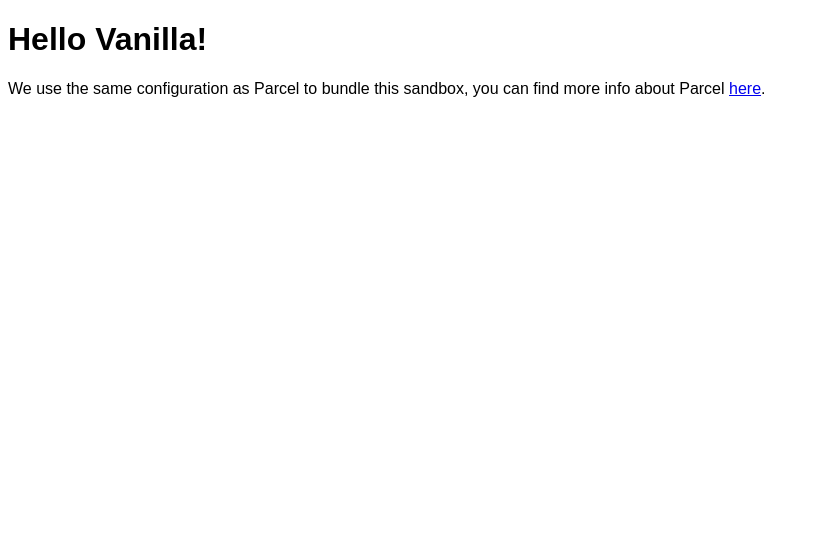
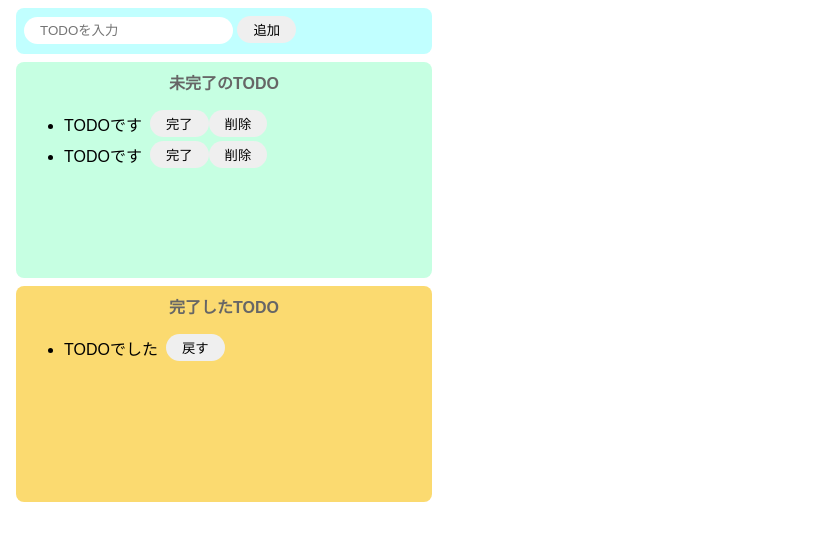
Before and after one commit to TrustNakashima/codesandbox-todo-js, a website built with Parcel: page index.html in a window 1280 px wide. Shown: the whole page, without its empty margins (0-819 px from the left). Built offline with nearby package versions, Linux system fonts and the light colour scheme.

Commit message:
セクション33まで完了

```diff
--- a/index.html
+++ b/index.html
@@ -1,16 +1,39 @@
 <!DOCTYPE html>
 <html>
+  <head>
+    <title>TODO(JS)</title>
+    <meta charset="UTF-8" />
+  </head>
 
-<head>
-	<title>Parcel Sandbox</title>
-	<meta charset="UTF-8" />
-</head>
-
-<body>
-	<div id="app"></div>
-
-	<script src="src/index.js">
-	</script>
-</body>
-
+  <body>
+    <div class="input-area">
+      <input id="add-text" placeholder="TODOを入力" />
+      <button id="add-button">追加</button>
+    </div>
+    <div class="incomplete-area">
+      <p class="title">未完了のTODO</p>
+      <ul id="incomplete-list">
+        <div class="list-row">
+          <li>TODOです</li>
+          <button>完了</button>
+          <button>削除</button>
+        </div>
+        <div class="list-row">
+          <li>TODOです</li>
+          <button>完了</button>
+          <button>削除</button>
+        </div>
+      </ul>
+    </div>
+    <div class="complete-area">
+      <p class="title">完了したTODO</p>
+      <ul>
+        <div class="list-row">
+          <li>TODOでした</li>
+          <button>戻す</button>
+        </div>
+      </ul>
+    </div>
+    <script src="src/index.js"></script>
+  </body>
 </html>
--- a/src/index.js
+++ b/src/index.js
@@ -1,10 +1,41 @@
 import "./styles.css";
 
-document.getElementById("app").innerHTML = `
-<h1>Hello Vanilla!</h1>
-<div>
-  We use the same configuration as Parcel to bundle this sandbox, you can find more
-  info about Parcel
-  <a href="https://parceljs.org" target="_blank" rel="noopener noreferrer">here</a>.
-</div>
-`;
+const onClickAdd = () => {
+  // テキストボックスの値を取得し、初期化
+  const inputText = document.getElementById("add-text").value;
+  document.getElementById("add-text").value = "";
+
+  // div生成
+  const div = document.createElement("div");
+  div.className = "list-row";
+
+  // li生成
+  const li = document.createElement("li");
+  li.innerText = inputText;
+
+  // button（完了）生成
+  const completeButton = document.createElement("button");
+  completeButton.innerText = "完了";
+  completeButton.addEventListener("click", () => {
+    alert("完了");
+  });
+
+  // button（削除）生成
+  const deleteButton = document.createElement("button");
+  deleteButton.innerText = "削除";
+  deleteButton.addEventListener("click", () => {
+    alert("削除");
+  });
+
+  // divの子要素に各要素を設定
+  div.appendChild(li);
+  div.appendChild(completeButton);
+  div.appendChild(deleteButton);
+
+  // 未完了リストに追加
+  document.getElementById("incomplete-list").appendChild(div);
+};
+
+document
+  .getElementById("add-button")
+  .addEventListener("click", () => onClickAdd());
--- a/src/styles.css
+++ b/src/styles.css
@@ -1,3 +1,66 @@
 body {
   font-family: sans-serif;
 }
+
+input {
+  border-radius: 16px;
+  border: none;
+  padding: 6px 16px;
+  outline: none;
+}
+
+button {
+  border-radius: 16px;
+  border: none;
+  padding: 4px 16px;
+}
+
+button:hover {
+  background-color: #ff7fff;
+  color: #fff;
+  cursor: pointer;
+}
+
+li {
+  margin-right: 8px;
+}
+
+.input-area {
+  background-color: #c1ffff;
+  width: 400px;
+  height: 30px;
+  padding: 8px;
+  margin: 8px;
+  border-radius: 8px;
+}
+
+.incomplete-area {
+  background-color: #c6ffe2;
+  width: 400px;
+  min-height: 200px;
+  padding: 8px;
+  margin: 8px;
+  border-radius: 8px;
+}
+
+.complete-area {
+  background-color: #f8c10c96;
+  width: 400px;
+  min-height: 200px;
+  padding: 8px;
+  margin: 8px;
+  border-radius: 8px;
+}
+
+.title {
+  text-align: center;
+  margin-top: 0px;
+  font-weight: bold;
+  color: #666;
+}
+
+.list-row {
+  display: flex;
+  align-items: center;
+  padding-bottom: 4px;
+}
```
